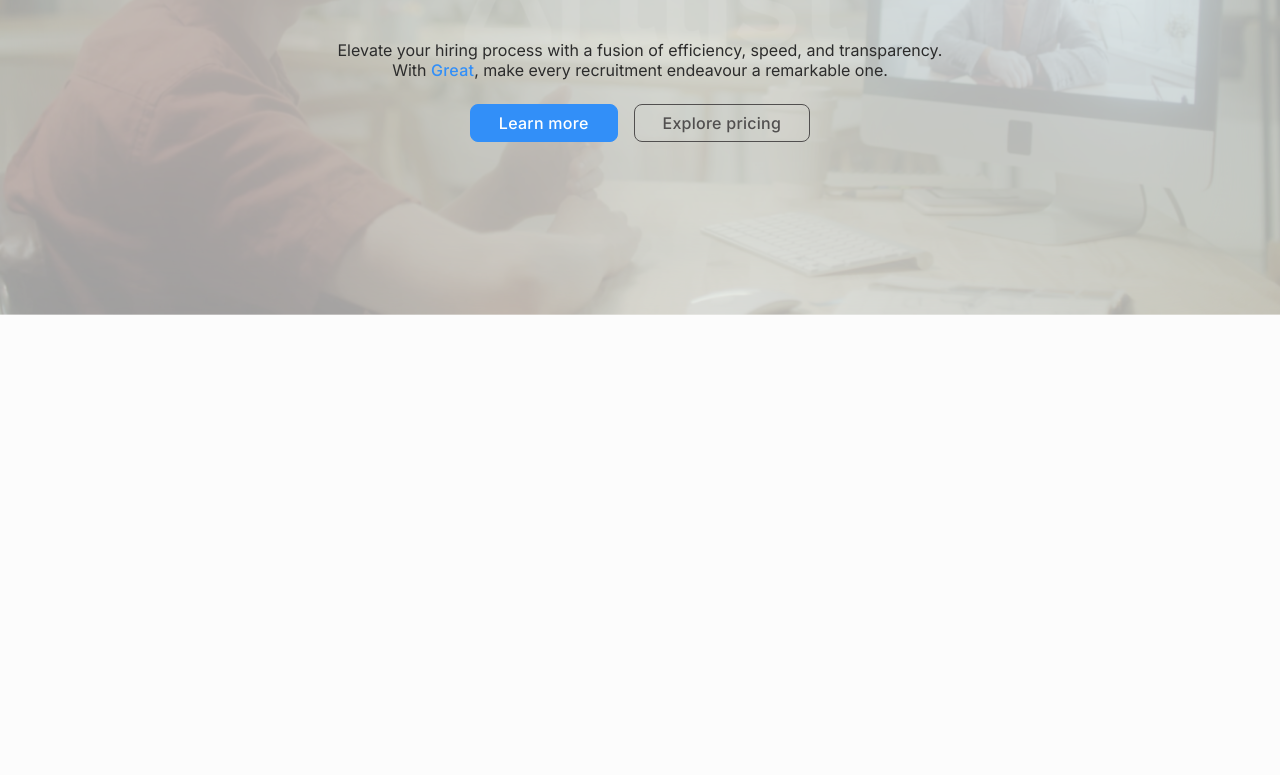
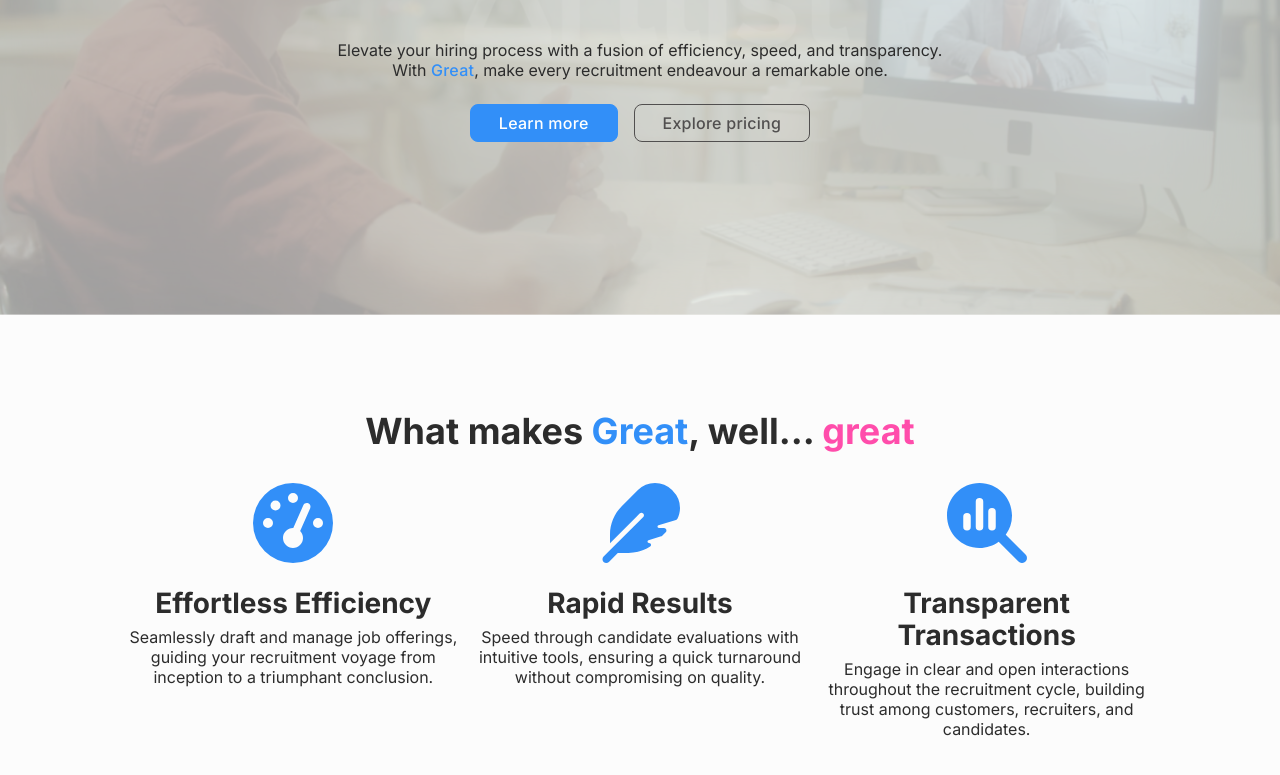
Before and after one commit to ediazjz/BluePrint, a Next.js app: page / in a window 1280 px wide. Shown: the part 325-1100 px from the top of the page. Before the commit the page ends 800 px from the top, so only its background shows below. Built offline with nearby package versions, Linux system fonts and the light colour scheme.

Commit message:
feat: add Features section

```diff
--- a/app/page.tsx
+++ b/app/page.tsx
@@ -1,5 +1,11 @@
-import { Main } from "./sections"
+import { Features, Main } from "./sections"
 
 export default function Home() {
-  return <Main />
+  return (
+    <>
+      <Main />
+
+      <Features />
+    </>
+  )
 }
--- /dev/null
+++ b/app/sections/features.tsx
@@ -0,0 +1,53 @@
+import { Feathers, GaugeHigh, MagnifyingGlassChart } from "@/components"
+
+export const Features = () => {
+  return (
+    <section className="mb-16 px-4 md:mb-20 md:px-16 xl:mb-24 xl:px-32 2xl:px-48">
+      <h2 className="h1 mb-6 w-fit xl:mx-auto xl:mb-8">
+        What makes <span className="h1 text-primary">Great</span>, well...{" "}
+        <span className="h1 text-secondary">great</span>
+      </h2>
+
+      <div className="grid grid-cols-1 gap-6 md:grid-cols-2 xl:grid-cols-3 xl:gap-4">
+        <div className="space-y-4 xl:space-y-6">
+          <GaugeHigh className="h-12 w-12 text-primary md:h-16 md:w-16 xl:mx-auto xl:h-20 xl:w-20 2xl:h-24 2xl:w-24" />
+
+          <div className="space-y-2 xl:text-center">
+            <h3>Effortless Efficiency</h3>
+
+            <p>
+              Seamlessly draft and manage job offerings, guiding your
+              recruitment voyage from inception to a triumphant conclusion.
+            </p>
+          </div>
+        </div>
+
+        <div className="space-y-4 xl:space-y-6">
+          <Feathers className="h-12 w-12 text-primary md:h-16 md:w-16 xl:mx-auto xl:h-20 xl:w-20 2xl:h-24 2xl:w-24" />
+
+          <div className="space-y-2 xl:text-center">
+            <h3>Rapid Results</h3>
+
+            <p>
+              Speed through candidate evaluations with intuitive tools, ensuring
+              a quick turnaround without compromising on quality.
+            </p>
+          </div>
+        </div>
+
+        <div className="space-y-4 xl:space-y-6">
+          <MagnifyingGlassChart className="h-12 w-12 text-primary md:h-16 md:w-16 xl:mx-auto xl:h-20 xl:w-20 2xl:h-24 2xl:w-24" />
+
+          <div className="space-y-2 xl:text-center">
+            <h3>Transparent Transactions</h3>
+
+            <p>
+              Engage in clear and open interactions throughout the recruitment
+              cycle, building trust among customers, recruiters, and candidates.
+            </p>
+          </div>
+        </div>
+      </div>
+    </section>
+  )
+}
--- a/app/sections/index.ts
+++ b/app/sections/index.ts
@@ -1 +1,2 @@
 export { Main } from "./main"
+export { Features } from "./features"
--- a/app/sections/main.tsx
+++ b/app/sections/main.tsx
@@ -4,7 +4,7 @@ import { StyledLink } from "@/components"
 
 export const Main = () => {
   return (
-    <main className="relative flex h-[75vh] min-h-[40rem] flex-col items-center justify-center px-4 md:px-16 md:text-center xl:px-32 2xl:px-48">
+    <main className="relative mb-16 flex h-[75vh] min-h-[40rem] flex-col items-center justify-center px-4 md:mb-20 md:px-16 md:text-center xl:mb-24 xl:px-32 2xl:px-48">
       <h1 className="display mb-8 w-full xl:mb-12">
         Discover <span className="display text-primary">Great</span>ness
         <br />
```
